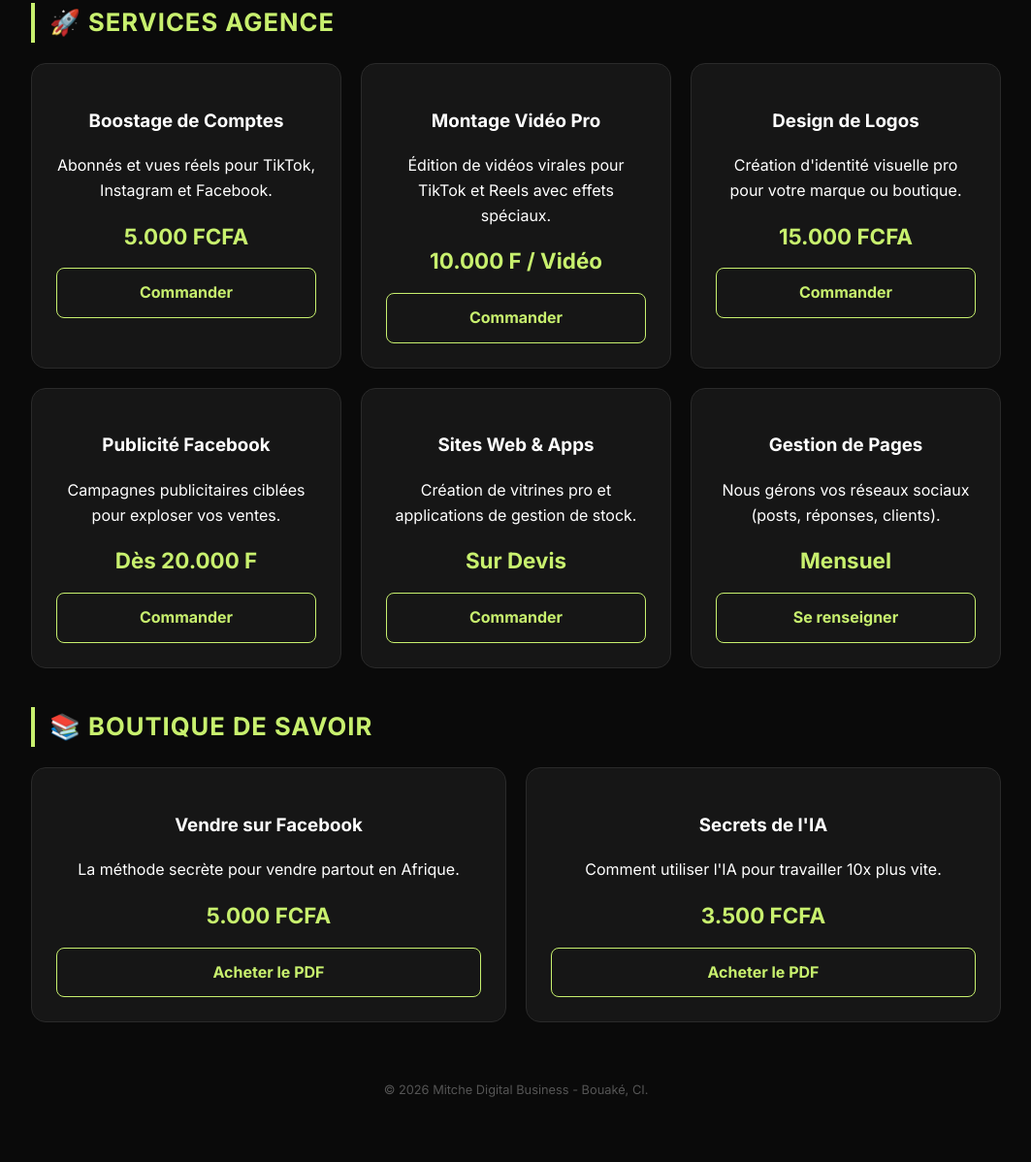
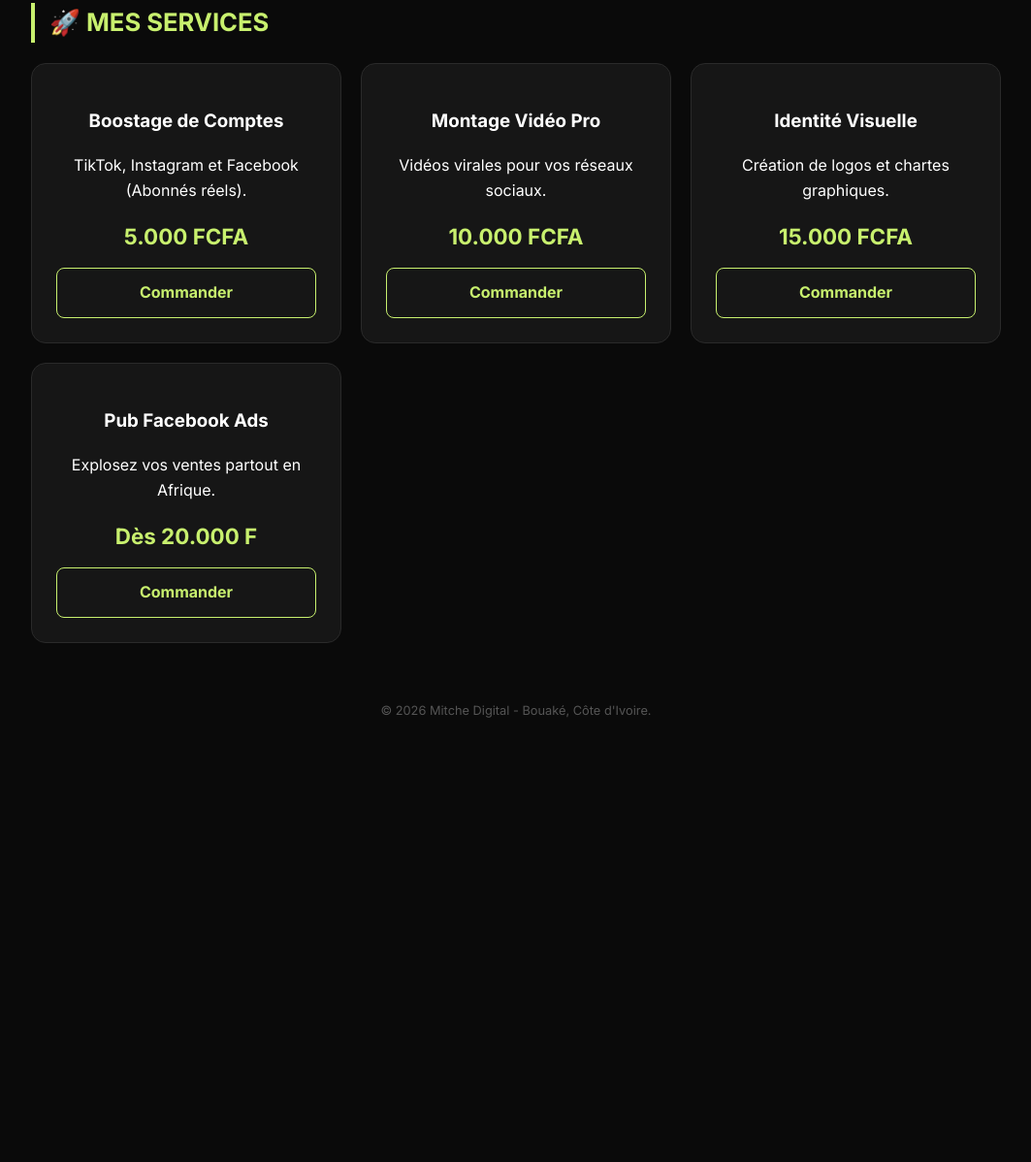
Before and after one commit to yveskouakou080-glitch/yveskouakou080.github.io, a plain HTML site: page index.html in a window 1280 px wide. Shown: the part 425-1623 px from the top of the page at 97% size, without its empty margins (108-1171 px from the left). After the commit the page ends 1248 px from the top, so only its background shows below. Drawn offline with Linux system fonts and the light colour scheme.

Commit message:
Update service descriptions and titles in index.html

```diff
--- a/index.html
+++ b/index.html
@@ -12,13 +12,12 @@
         header { text-align: center; padding: 50px 0; }
         .profile-img { width: 150px; height: 150px; border-radius: 50%; border: 3px solid var(--accent); object-fit: cover; margin-bottom: 15px; background: #222; }
         .btn-whatsapp { display: inline-block; background: var(--accent); color: #000; padding: 15px 30px; border-radius: 50px; text-decoration: none; font-weight: bold; margin: 15px 0; }
-        .section-title { margin-top: 40px; font-size: 1.6rem; border-left: 4px solid var(--accent); padding-left: 15px; color: var(--accent); text-transform: uppercase; letter-spacing: 1px; }
+        .section-title { margin-top: 40px; font-size: 1.6rem; border-left: 4px solid var(--accent); padding-left: 15px; color: var(--accent); text-transform: uppercase; }
         .grid { display: grid; grid-template-columns: repeat(auto-fit, minmax(280px, 1fr)); gap: 20px; margin-top: 20px; }
         .card { background: var(--card-bg); border-radius: 15px; padding: 25px; border: 1px solid #2a2a2a; text-align: center; transition: 0.3s; }
         .card:hover { border-color: var(--accent); transform: translateY(-5px); }
         .price { font-size: 1.4rem; color: var(--accent); font-weight: bold; margin: 15px 0; }
-        .buy-btn { display: block; background: transparent; border: 1px solid var(--accent); color: var(--accent); padding: 12px; border-radius: 8px; text-decoration: none; font-weight: bold; transition: 0.3s; }
-        .buy-btn:hover { background: var(--accent); color: #000; }
+        .buy-btn { display: block; background: transparent; border: 1px solid var(--accent); color: var(--accent); padding: 12px; border-radius: 8px; text-decoration: none; font-weight: bold; }
         footer { text-align: center; padding: 60px 0; color: #555; font-size: 0.8rem; }
     </style>
 </head>
@@ -26,74 +25,44 @@
 
     <div class="container">
         <header>
-            <img src="1000209895.jpg" class="profile-img" alt="Mitche Digital Profile">
+            <img src="1000209895.jpg" class="profile-img" alt="Mitche Digital">
             <h1>Mitche <span style="color:var(--accent)">Digital</span></h1>
             <p>Solutions Numériques & Stratégie de Croissance</p>
             <a href="https://wa.me/2250150882462" class="btn-whatsapp">WhatsApp : 01 50 88 24 62</a>
         </header>
 
         <section>
-            <h2 class="section-title">🚀 Services Agence</h2>
+            <h2 class="section-title">🚀 Mes Services</h2>
             <div class="grid">
                 <div class="card">
                     <h3>Boostage de Comptes</h3>
-                    <p>Abonnés et vues réels pour TikTok, Instagram et Facebook.</p>
+                    <p>TikTok, Instagram et Facebook (Abonnés réels).</p>
                     <div class="price">5.000 FCFA</div>
-                    <a href="https://wa.me/2250150882462?text=Bonjour%20Mitche,%20je%20veux%20booster%20mon%20compte" class="buy-btn">Commander</a>
+                    <a href="https://wa.me/2250150882462?text=Bonjour%20Mitche,%20je%20veux%20un%20boost" class="buy-btn">Commander</a>
                 </div>
                 <div class="card">
                     <h3>Montage Vidéo Pro</h3>
-                    <p>Édition de vidéos virales pour TikTok et Reels avec effets spéciaux.</p>
-                    <div class="price">10.000 F / Vidéo</div>
-                    <a href="https://wa.me/2250150882462?text=Bonjour%20Mitche,%20je%20veux%20un%20montage%20vidéo" class="buy-btn">Commander</a>
+                    <p>Vidéos virales pour vos réseaux sociaux.</p>
+                    <div class="price">10.000 FCFA</div>
+                    <a href="https://wa.me/2250150882462?text=Bonjour%20Mitche,%20je%20veux%20un%20montage" class="buy-btn">Commander</a>
                 </div>
                 <div class="card">
-                    <h3>Design de Logos</h3>
-                    <p>Création d'identité visuelle pro pour votre marque ou boutique.</p>
+                    <h3>Identité Visuelle</h3>
+                    <p>Création de logos et chartes graphiques.</p>
                     <div class="price">15.000 FCFA</div>
                     <a href="https://wa.me/2250150882462?text=Bonjour%20Mitche,%20je%20veux%20un%20logo" class="buy-btn">Commander</a>
                 </div>
                 <div class="card">
-                    <h3>Publicité Facebook</h3>
-                    <p>Campagnes publicitaires ciblées pour exploser vos ventes.</p>
+                    <h3>Pub Facebook Ads</h3>
+                    <p>Explosez vos ventes partout en Afrique.</p>
                     <div class="price">Dès 20.000 F</div>
-                    <a href="https://wa.me/2250150882462?text=Bonjour%20Mitche,%20je%20veux%20lancer%20une%20pub%20Facebook" class="buy-btn">Commander</a>
-                </div>
-                <div class="card">
-                    <h3>Sites Web & Apps</h3>
-                    <p>Création de vitrines pro et applications de gestion de stock.</p>
-                    <div class="price">Sur Devis</div>
-                    <a href="https://wa.me/2250150882462?text=Bonjour%20Mitche,%20je%20veux%20un%20site%20internet" class="buy-btn">Commander</a>
-                </div>
-                <div class="card">
-                    <h3>Gestion de Pages</h3>
-                    <p>Nous gérons vos réseaux sociaux (posts, réponses, clients).</p>
-                    <div class="price">Mensuel</div>
-                    <a href="https://wa.me/2250150882462?text=Bonjour%20Mitche,%20je%20veux%20que%20tu%20gères%20ma%20page" class="buy-btn">Se renseigner</a>
-                </div>
-            </div>
-        </section>
-
-        <section>
-            <h2 class="section-title">📚 Boutique de Savoir</h2>
-            <div class="grid">
-                <div class="card">
-                    <h3>Vendre sur Facebook</h3>
-                    <p>La méthode secrète pour vendre partout en Afrique.</p>
-                    <div class="price">5.000 FCFA</div>
-                    <a href="https://wa.me/2250150882462?text=Bonjour%20Mitche,%20je%20veux%20le%20PDF%20Vendre%20sur%20Facebook" class="buy-btn">Acheter le PDF</a>
-                </div>
-                <div class="card">
-                    <h3>Secrets de l'IA</h3>
-                    <p>Comment utiliser l'IA pour travailler 10x plus vite.</p>
-                    <div class="price">3.500 FCFA</div>
-                    <a href="https://wa.me/2250150882462?text=Bonjour%20Mitche,%20je%20veux%20le%20PDF%20IA" class="buy-btn">Acheter le PDF</a>
+                    <a href="https://wa.me/2250150882462?text=Bonjour%20Mitche,%20je%20veux%20une%20pub" class="buy-btn">Commander</a>
                 </div>
             </div>
         </section>
 
         <footer>
-            &copy; 2026 Mitche Digital Business - Bouaké, CI.
+            &copy; 2026 Mitche Digital - Bouaké, Côte d'Ivoire.
         </footer>
     </div>
 
```
